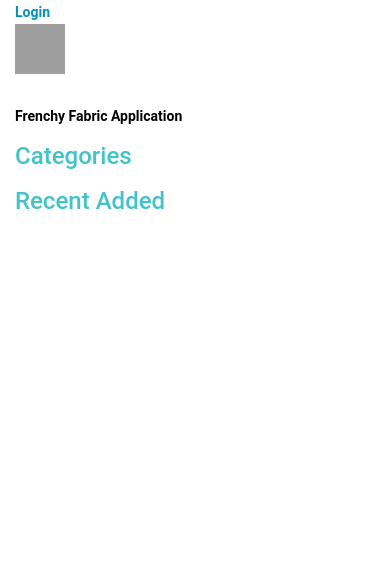
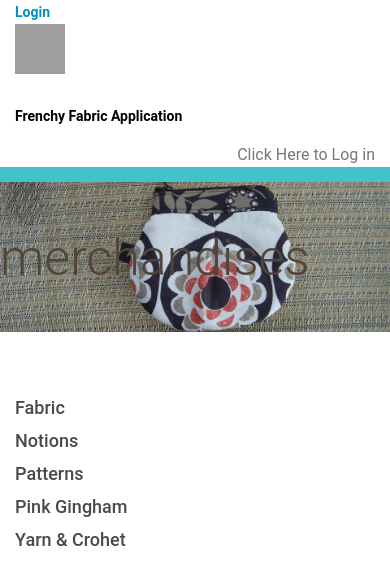
Before and after one commit to swtsprt247/FrenchyFabric, a Flask app: page / in a window 390 px wide. Shown: the top 585 px of the page. Run offline with Flask 2, Linux system fonts and the light colour scheme; some libraries are stand-ins or nearby versions; grey boxes are pictures that could not be loaded.

Commit message:
Add files via upload

```diff
--- a/catalog/application.py
+++ b/catalog/application.py
@@ -24,7 +24,7 @@ CLIENT_ID = json.loads(
     open('client_secrets.json', 'r').read())['web']['client_id']
 APPLICATION_NAME = "Frenchy Fabric Application"
 
-engine = create_engine('sqlite:///frenchy_fabric.db')
+engine = create_engine('sqlite:///frenchy_fabric.db?check_same_thread=False')
 Base.metadata.bind = engine
 
 DBSession = sessionmaker(bind=engine)
@@ -218,12 +218,11 @@ def login_required(f):
 @app.route('/')
 @app.route('/frenchyfabric/')
 def showMerchandise():
-    merchandise = session.query(Merchandise).all()
-    categories = session.query(Merchandise).order_by(asc(Merchandise.name))
+    merchandises = session.query(Merchandise).order_by(asc(Merchandise.name))
     if 'username' not in login_session:
-        return render_template('publicMerchandise.html', merchandise=merchandise)
+        return render_template('publicMerchandise.html', merchandises=merchandises)
     else:
-        return render_template('merchandise.html', merchandise=merchandise)
+        return render_template('merchandise.html', merchandises=merchandises)
 
 
 # Create a new merchandise
@@ -270,13 +269,12 @@ def deleteMerchandise(merchandise_id):
 
 # Show items inside the category
 @app.route('/frenchyfabric/<int:merchandise_id>/')
+@app.route('/frenchyfabric/<int:merchandise_id>/category/')
 @login_required
 def showCategories(merchandise_id):
     merchandise = session.query(Merchandise).filter_by(id=merchandise_id).one()
-    items = session.query(Categories).filter_by(
-        merchandise_id=merchandise_id).all()
-    if 'username' not in login_session or \
-                items.user_id != login_session['user_id']:
+    items = session.query(Categories).filter_by(merchandise_id=merchandise_id).all()
+    if 'username' not in login_session:
         return render_template('publicCategories.html', items=items, merchandise=merchandise)
     else:
         return render_template('categories.html', items=items, merchandise=merchandise)
@@ -284,15 +282,13 @@ def showCategories(merchandise_id):
 
 # Route for new Merchandise categories
 @app.route('/frenchyfabric/<int:merchandise_id>/new', methods=['GET', 'POST'])
+@login_required
 def newCategoryItem(merchandise_id):
+    merchandise = session.query(Merchandise).filter_by(id=merchandise_id).one()
     if 'username' not in login_session:
-        return redirect('/login')
-    merchandise = session.query(Merchandise).filter_by(id=merchandise_id).one()
-    if login_session['user_id'] != merchandise.user_id:
-        return "<script>function myFunction() {alert('You are not authorized to add category items to this Merchandise.');}</script><body onload='myFunction()'>"
         if request.method == 'POST':
             newItem = Categories(
-                name=request.form['name'], description=request.form['description'], merchandise_id=merchandise_id, user_id=merchandise.user_id)
+                name=request.form['name'], description=request.form['description'], merchandise_id=merchandise_id)
             session.add(newItem)
             session.commit()
             flash('New Category %s Item Successfully Created' % (newItem.name))
@@ -303,42 +299,38 @@ def newCategoryItem(merchandise_id):
 
 # Route to edit categories
 @app.route('/frenchyfabric/<int:merchandise_id>/<int:categories_id>/edit/', methods=['GET', 'POST'])
+@login_required
 def editCategoryItem(merchandise_id, categories_id):
-    if 'username' not in login_session:
-        return redirect('/login')
     editedItem = session.query(Categories).filter_by(id=categories_id).one()
     merchandise = session.query(Merchandise).filter_by(id=merchandise_id).one()
-    if login_session['user_id'] != merchandise.user_id:
-        return "<script>function myFunction() {alert('You are not authorized to the categories for this merchandise item.');}</script><body onload='myFunction()'>"
-    if request.method == 'POST':
-        if request.form['name']:
-            editedItem.name = request.form['name']
-        if request.form['description']:
-            editedItem.description = request.form['description']
-            session.add(editedItem)
-            session.commit()
-            flash("Category has been edited!")
-            return redirect(url_for('showCategories', merchandise_id=merchandise_id))
-        else:
-            return render_template('EditCategoryItem.html', merchandise_id=merchandise_id, categories_id=categories_id, i=editedItem)
+    if 'username' not in login_session:
+        if request.method == 'POST':
+            if request.form['name']:
+                editedItem.name = request.form['name']
+            if request.form['description']:
+                editedItem.description = request.form['description']
+                session.add(editedItem)
+                session.commit()
+                flash("Category has been edited!")
+                return redirect(url_for('showCategories', merchandise_id=merchandise_id))
+            else:
+                return render_template('EditCategoryItem.html', merchandise_id=merchandise_id, categories_id=categories_id, i=editedItem)
 
 
 # Route to delete categories
 @app.route('/frenchyfabric/<int:merchandise_id>/<int:categories_id>/delete/', methods=['GET', 'POST'])
+@login_required
 def deleteCategoryItem(merchandise_id, categories_id):
-    if 'username' not in login_session:
-        return redirect('/login')
     itemToDelete = session.query(Categories).filter_by(id=categories_id).one()
     merchandise = session.query(Merchandise).filter_by(id=merchandise_id).one()
-    if login_session['user_id'] != merchandise.user_id:
-        return "<script>function myFunction() {alert('You are not authorized to delete categories from merchandise.');}</script><body onload='myFunction()'>"
-    if request.method == 'POST':
-        session.delete(itemToDelete)
-        session.commit()
-        flash("Category has been deleted!")
-        return redirect(url_for('showCategories', merchandise_id=merchandise_id))
-    else:
-        return render_template('DeleteCategoryItem.html', i=itemToDelete)
+    if 'username' not in login_session:
+        if request.method == 'POST':
+            session.delete(itemToDelete)
+            session.commit()
+            flash("Category has been deleted!")
+            return redirect(url_for('showCategories', merchandise_id=merchandise_id))
+        else:
+            return render_template('DeleteCategoryItem.html', i=itemToDelete)
 
 
 # Making an API Endpoint (GET Request)
--- a/catalog/static/styles.css
+++ b/catalog/static/styles.css
@@ -74,11 +74,11 @@ h3 {
 .glyphicon {
 	margin-right: 10px;
 }
-.top-menu {
+.top-category {
 	padding-top: 30px;
 	padding-bottom: 30px;
 }
-.top-menu p {
+.top-category p {
 	margin-bottom: 0;
 	line-height: 16px;
 }
@@ -100,7 +100,7 @@ h3 {
 }
 .banner.main {
 	height: 150px;
-	background: url("/static/top-banner.jpg");
+	background: url("/static/purse1.JPG");
 	background-position: right;
 	background-repeat: no-repeat;
 	background-size: cover;
@@ -119,7 +119,7 @@ h3 {
  .restaurant-list {
  	background-color: #F0F0F0;
  	padding: 20px;
-u }
+ }
  .restaurant-list:hover {
  	background-color: #e1e17f;
  	padding: 20px;
--- a/catalog/templates/publicMerchandise.html
+++ b/catalog/templates/publicMerchandise.html
@@ -1,30 +1,54 @@
 {% extends "main.html" %}
 {% block content %}
 {% include "header.html" %}
-<nav>
-  <h2>Categories</h2>
-  <ul>
-    {% for i in categories %}
-    <li>
-      <a href = "{{url_for('showCategories', merchandise_id = i.id)}}" style="color:black">{{i.name}}</a>
-    </li>
-    {% endfor %}
-  </ul>
-</nav>
-<article class="maxheight">
-  <h2>Recent Added</h2>
-  <ul>
-    {% for i in items %}
-    <li>
-      <a href = "{{url_for('showCategories',merchandise_id=i.merchandise_id, categories_id=i.id)}}"style="color:black">{{i.name}} - {{i.categories.name}}</a>
-    </li>
-    {% endfor %}
-  </ul>
-  </br></br>
-</article>
-<footer>
+	<div class="row top-menu">
+		<div class="col-md-10"></div>
+		<div class="col-md-2 text-right">
+			<a href="{{url_for('login')}}">Click Here to Log in </a>
+		</div>
+	</div>
+	<div class="row divider blue">
+		<div class="col-md-12"></div>
+	</div>
+	<div class="row banner main">
+		<div class="col-md-1"></div>
+		<div class="col-md-11 padding-none">
+			<h1>merchandises</h1>
+		</div>
+	</div>
 
-</footer>
-</body>
-</html>
+	<div class = 'flash'>
+		      {% with messages = get_flashed_messages() %}
+      {% if messages %}
+
+        <ul>
+        {% for message in messages %}
+            <li> <strong> {{ message }} </strong> </li>
+        {% endfor %}
+        </ul>
+        {% endif %}
+    {% endwith %}
+
+</div>
+
+
+
+	<div class="row padding-top padding-bottom">
+		<div class="col-md-1"></div>
+		<div class="col-md-10 padding-none">
+
+		</div>
+		<div class="col-md-1"></div>
+	</div>
+	{% for merchandise in merchandises %}
+		<a href = "{{url_for('showMerchandise', merchandise_id = merchandise.id)}}">
+			<div class="row">
+				<div class="col-md-1"></div>
+					<div class="col-md-10 merchandise-list">
+						<h3>{{merchandise.name}}</h3>
+					</div>
+				<div class="col-md-1"></div>
+			</div>
+		</a>
+	{% endfor %}
 {% endblock %}
```
Also changed, not shown: catalog/templates/categories.html (+9 -55 lines), catalog/templates/merchandise.html (+5 -26 lines), catalog/templates/publicCategories.html (+44 -9 lines), catalog/frenchy_fabric.db, 1 other file.
